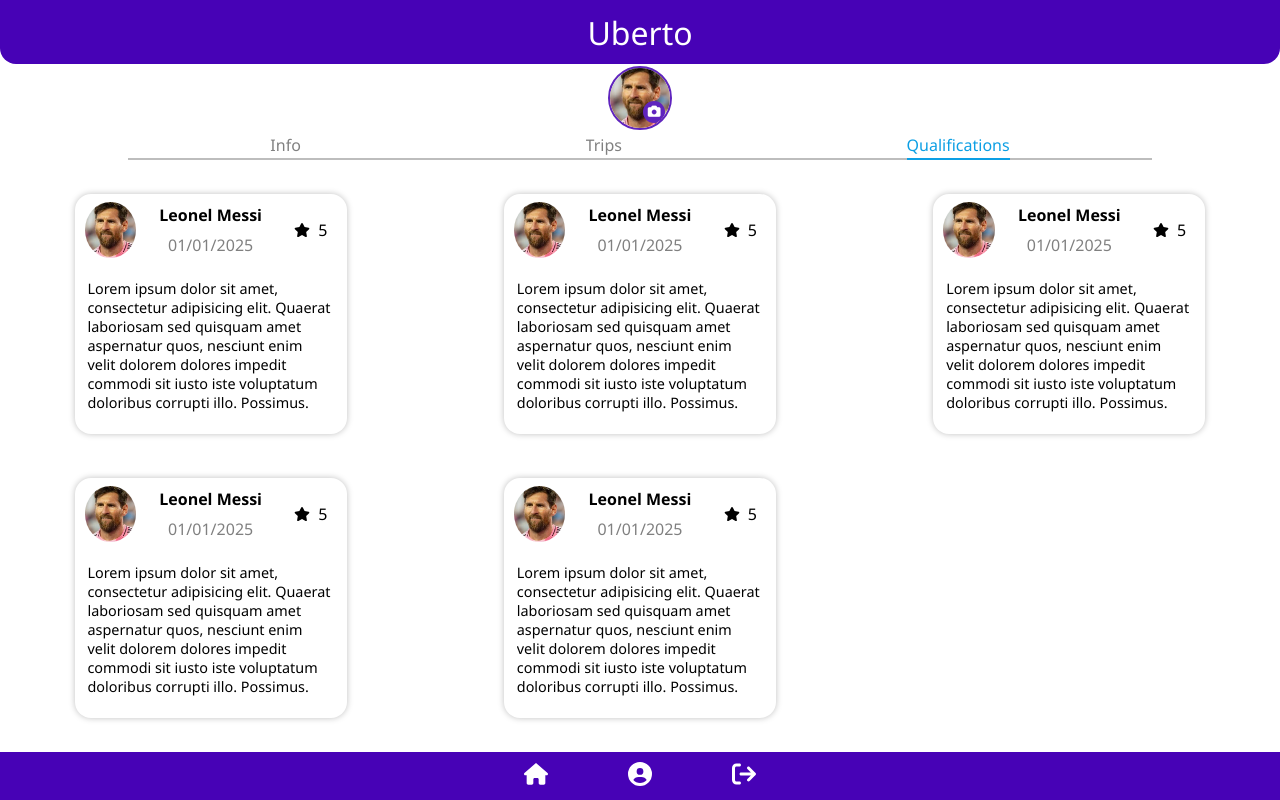
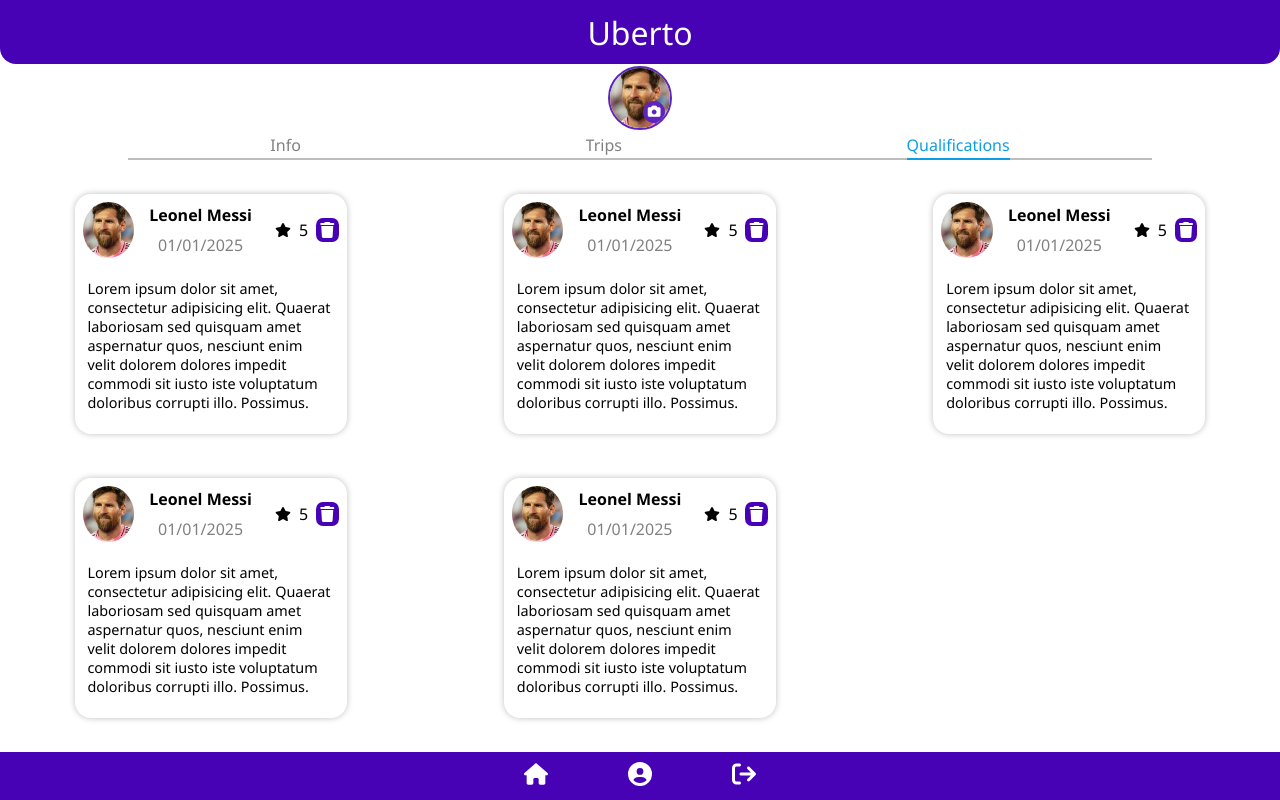
Before and after one commit to Adrianibarra97/uberto-app-frontend, a React (Vite) app: page /profile-passenger/qualifications in a window 1280 px wide. Built offline with nearby package versions, Linux system fonts and the light colour scheme.

Commit message:
profile qualifications page trash icon

```diff
--- a/src/components/card-review-component/ReviewComponent.tsx
+++ b/src/components/card-review-component/ReviewComponent.tsx
@@ -2,7 +2,11 @@ import { FaStar } from 'react-icons/fa6'
 import './ReviewComponent.css'
 import messiPhotho from '../../assets/messi.png'
 
-export const ReviewComponent = () => {
+interface ReviewComponentProps {
+  deletable?: boolean
+}
+
+export const ReviewComponent = ({ deletable = false }: ReviewComponentProps) => {
   return (
 
     <div className='card-review'>
@@ -23,6 +27,13 @@ export const ReviewComponent = () => {
           <p className='score-value'>5</p>
         </div>
 
+        {deletable && (
+        <i
+          className="fa-solid fa-trash trash-icon"
+          onClick={() => console.log('delete review')}
+        />
+      )}
+
        </div>
       <div className='comment-container'>
         <p className="comment-text">Lorem ipsum dolor sit amet, consectetur adipisicing elit. Quaerat laboriosam sed quisquam amet aspernatur quos, nesciunt enim velit dolorem dolores impedit commodi sit iusto iste voluptatum doloribus corrupti illo. Possimus.</p>
--- a/src/components/grid-review/GridReview.tsx
+++ b/src/components/grid-review/GridReview.tsx
@@ -4,9 +4,10 @@ import './GridReview.css'
 
 interface GridReviewProps {
   scrollable?: boolean
+  deletable?: boolean
 }
 
-export const GridReview = ({ scrollable = false }: GridReviewProps) => {
+export const GridReview = ({ scrollable = false,deletable = false }: GridReviewProps) => {
 
   return (
     <div
@@ -14,11 +15,11 @@ export const GridReview = ({ scrollable = false }: GridReviewProps) => {
         scrollable ? 'grid-review-scroll' : ''
       }`}
     >
-      <ReviewComponent />
-      <ReviewComponent />
-      <ReviewComponent />
-      <ReviewComponent />
-      <ReviewComponent />
+      <ReviewComponent deletable={deletable} />
+      <ReviewComponent deletable={deletable} />
+      <ReviewComponent deletable={deletable} />
+      <ReviewComponent deletable={deletable} />
+      <ReviewComponent deletable={deletable} />
 
     </div>
   )
--- a/src/pages/profile/profileQualifications/ProfileQualificationsPage.tsx
+++ b/src/pages/profile/profileQualifications/ProfileQualificationsPage.tsx
@@ -5,7 +5,7 @@ export const ProfileQualificationsPage = () => {
   return (
 
     <div className='profile-container-items'>
-      <GridReview />
+      <GridReview deletable />
     </div>
   )
 }
```
